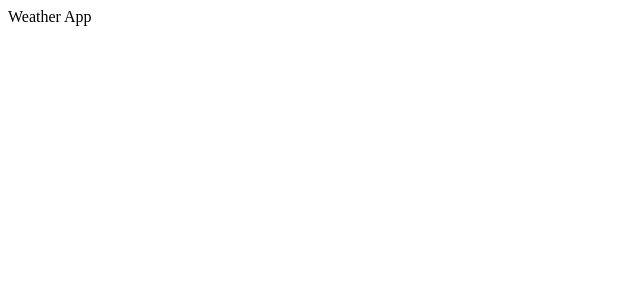
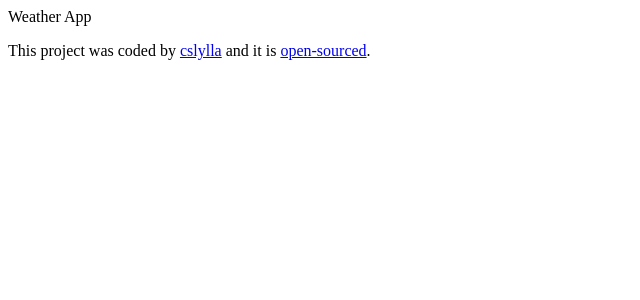
Before and after one commit to cslylla/react-simple-weather-app, a React (Create React App) app: page / in a window 1280 px wide. Shown: the top 300 px of the page, without its empty margins (0-640 px from the left). Built offline with nearby package versions, Linux system fonts and the light colour scheme.

Commit message:
Added GitHub repository URL

```diff
--- a/src/App.js
+++ b/src/App.js
@@ -4,6 +4,11 @@ export default function App() {
   return (
     <div className="App">
       Weather App
+      <footer>
+        <p>
+          This project was coded by <a href="https://www.linkedin.com/in/lilla-csanaky-a850a617/" target="_blank" title="Open Lilla`s LinkedIn profile" >cslylla</a> and it is <a href="https://github.com/cslylla" target="_blank" title="Open Lilla`s GitHub profile">open-sourced</a>.
+        </p>
+      </footer>
     </div>
   );
 }
```
